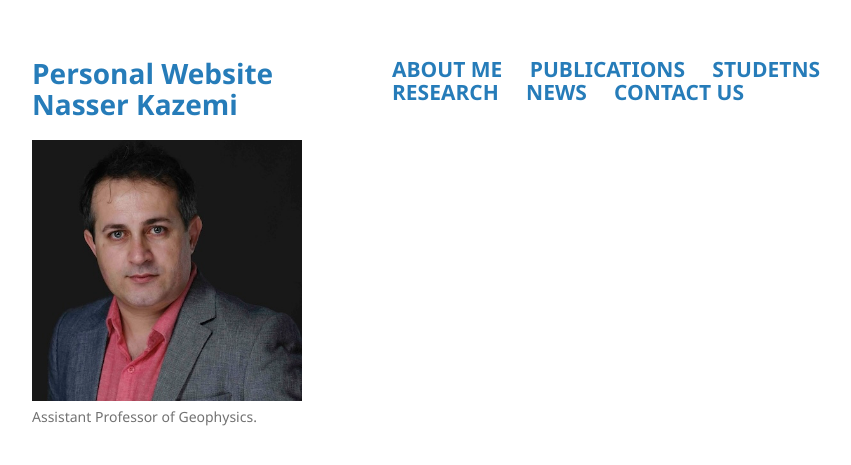
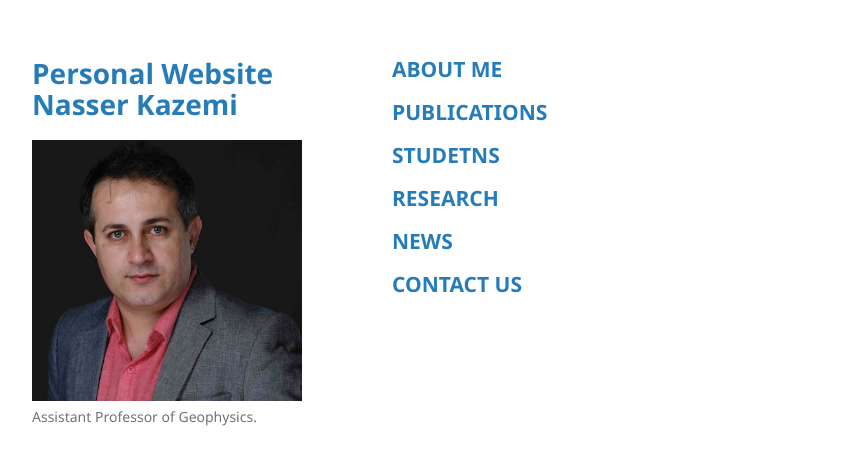
Before and after one commit to nasser00/uqam, a Jekyll site: the page built from index.md, in a window 1280 px wide. Shown: the top 465 px of the page, without its empty margins (178-1029 px from the left). Built offline with Jekyll 4.4.1, drawn with Linux system fonts in a browser that asks for light colours; our own code applies the rules of GitHub Pages for plain Markdown files.

```diff
--- a/index.md
+++ b/index.md
@@ -1 +1,6 @@
-## [ABOUT ME](./another-page.html) &nbsp;&nbsp;&nbsp; [PUBLICATIONS](./another-page2.html) &nbsp;&nbsp;&nbsp; [STUDETNS](./students.html) &nbsp;&nbsp;&nbsp; [RESEARCH](./research.html) &nbsp;&nbsp;&nbsp; [NEWS](./news.html) &nbsp;&nbsp;&nbsp; [CONTACT US](./contact.html)
+## [ABOUT ME](./another-page.html) &nbsp;&nbsp;&nbsp; <br>
+## [PUBLICATIONS](./another-page2.html) &nbsp;&nbsp;&nbsp; <br>
+## [STUDETNS](./students.html) &nbsp;&nbsp;&nbsp; <br>
+## [RESEARCH](./research.html) &nbsp;&nbsp;&nbsp; <br>
+## [NEWS](./news.html) &nbsp;&nbsp;&nbsp; <br>
+## [CONTACT US](./contact.html) &nbsp;&nbsp;&nbsp; <br>
```
